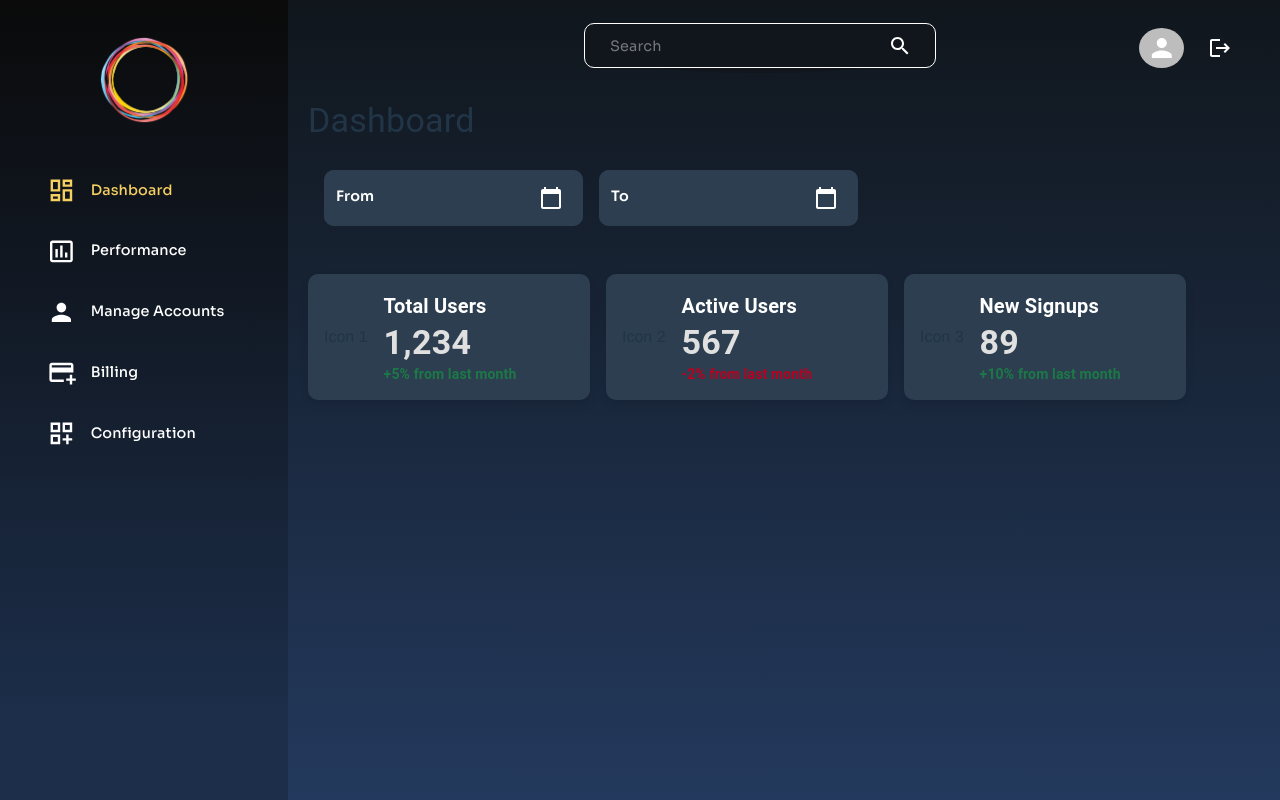
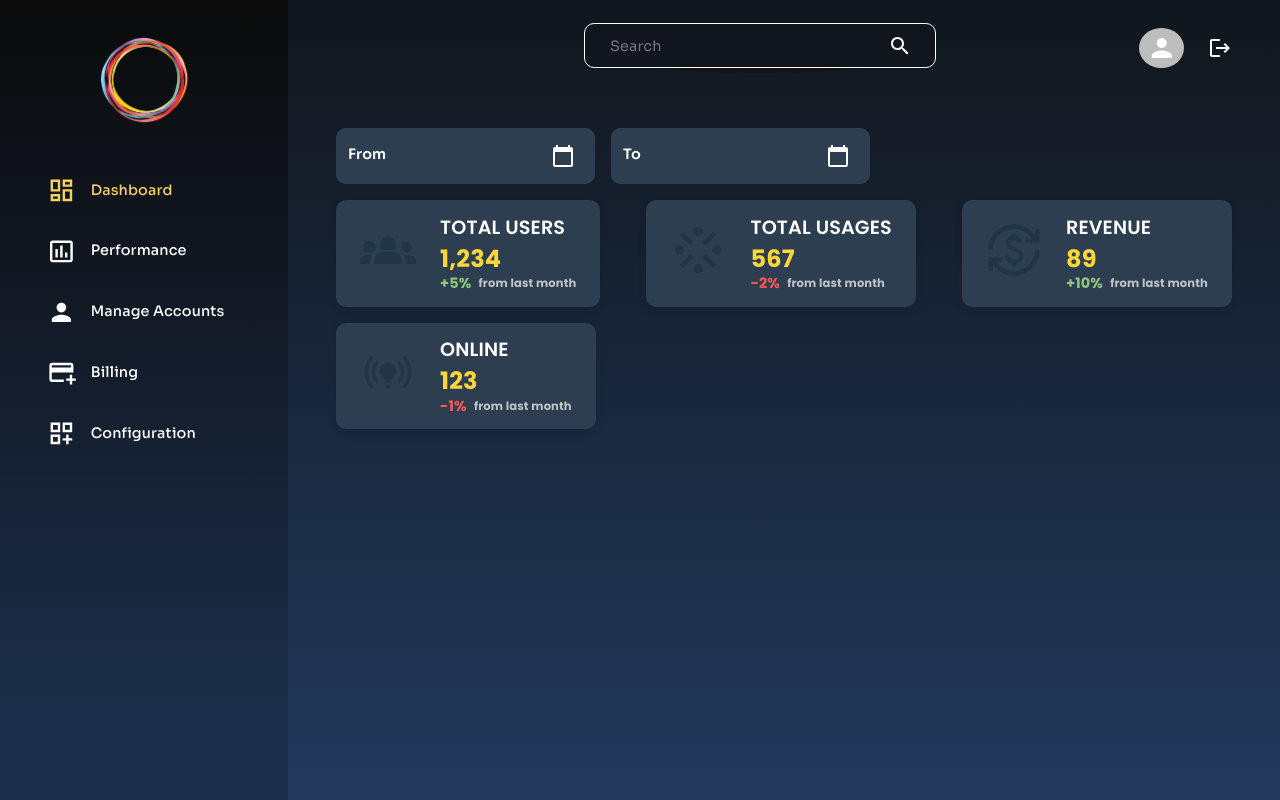
Before and after one commit to minhminh2703/admin-frontend, a React (Vite) app: page /dashboard in a window 1280 px wide. Built offline with nearby package versions, Linux system fonts and the light colour scheme; no server answers.

Commit message:
feat: finish implementing statistic cards

```diff
--- a/package.json
+++ b/package.json
@@ -12,6 +12,9 @@
     "dependencies": {
         "@emotion/react": "^11.14.0",
         "@emotion/styled": "^11.14.0",
+        "@fortawesome/free-brands-svg-icons": "^6.7.2",
+        "@fortawesome/free-regular-svg-icons": "^6.7.2",
+        "@fortawesome/react-fontawesome": "^0.2.2",
         "@mui/icons-material": "^6.4.8",
         "@mui/material": "^6.4.8",
         "@mui/x-date-pickers": "^7.28.3",
@@ -25,7 +28,7 @@
     },
     "devDependencies": {
         "@eslint/js": "^9.21.0",
-        "@types/react": "^19.0.10",
+        "@types/react": "^19.1.1",
         "@types/react-dom": "^19.0.4",
         "@vitejs/plugin-react": "^4.3.4",
         "eslint": "^9.21.0",
--- a/src/components/date-range-picker.tsx
+++ b/src/components/date-range-picker.tsx
@@ -109,6 +109,7 @@ const DateInput: React.FC<DateInputProps> = ({ label, value, onChange }) => {
                             '&:hover': {
                                 backgroundColor: '#2c3e50',
                             },
+                            border: 'none',
                         },
                         '& .Mui-selected': {
                             backgroundColor: '#2c3e50 !important',
@@ -190,7 +191,7 @@ const DateRangePicker = () => {
 
     return (
         <LocalizationProvider dateAdapter={AdapterDayjs}>
-            <Box sx={{ display: 'flex', flexDirection: 'row', gap: 2, p: 2 }}>
+            <Box sx={{ display: 'flex', flexDirection: 'row', gap: 2}}>
                 <DateInput label="From" value={fromDate} onChange={setFromDate} />
                 <DateInput label="To" value={toDate} onChange={setToDate} />
             </Box>
--- a/src/features/dashboard/index.tsx
+++ b/src/features/dashboard/index.tsx
@@ -1,44 +1,8 @@
-import React from 'react';
-import { Box, Typography } from '@mui/material';
-import StatCard from './stat-card';
-import DateRangePicker from '../../components/date-range-picker';
+import OveralStatistic from './overal-statistic';
 
 const Dashboard = () => {
     return (
-        <Box>
-            <Typography variant="h4" gutterBottom>
-                Dashboard
-            </Typography>
-            <Box display="flex" gap={2} mb={4}>
-                <DateRangePicker />
-            </Box>
-            <Box display="flex" gap={2} flexWrap="wrap">
-                <StatCard
-                    icon={<span>Icon 1</span>}
-                    title="Total Users"
-                    value="1,234"
-                    percentage="+5%"
-                    description="from last month"
-                    isPositive={true}
-                />
-                <StatCard
-                    icon={<span>Icon 2</span>}
-                    title="Active Users"
-                    value="567"
-                    percentage="-2%"
-                    description="from last month"
-                    isPositive={false}
-                />
-                <StatCard
-                    icon={<span>Icon 3</span>}
-                    title="New Signups"
-                    value="89"
-                    percentage="+10%"
-                    description="from last month"
-                    isPositive={true}
-                />
-            </Box>
-        </Box>
+        <OveralStatistic />
     );
 }
 
--- /dev/null
+++ b/src/features/dashboard/overal-statistic/index.tsx
@@ -0,0 +1,50 @@
+import { CurrencyExchange, Groups2, OnlinePrediction, Stream } from "@mui/icons-material"
+import DateRangePicker from "../../../components/date-range-picker"
+import { Box } from "@mui/material"
+import StatCard from "./stat-card"
+
+const OveralStatistic = () => {
+    return (
+        <Box gap={1}>
+            <Box display="flex" gap={2} mb={2} >
+                <DateRangePicker />
+            </Box>
+            <Box display="flex" flexWrap="wrap" gap={2} justifyContent="space-between">
+                <StatCard
+                    icon={<span><Groups2 sx={{ fontSize: '3.5em' }}/></span>}
+                    title="TOTAL USERS"
+                    value="1,234"
+                    percentage="+5%"
+                    description="from last month"
+                    isPositive={true}
+                />
+                <StatCard
+                    icon={<span><Stream sx={{ fontSize: '3.5em' }}/></span>}
+                    title="TOTAL USAGES"
+                    value="567"
+                    percentage="-2%"
+                    description="from last month"
+                    isPositive={false}
+                />
+                <StatCard
+                    icon={<span><CurrencyExchange sx={{ fontSize: '3.5em' }}/></span>}
+                    title="REVENUE"
+                    value="89"
+                    percentage="+10%"
+                    description="from last month"
+                    isPositive={true}
+                />
+                <StatCard
+                    icon={<span><OnlinePrediction sx={{ fontSize: '3.5em' }}/></span>}
+                    title="ONLINE"
+                    value="123"
+                    percentage="-1%"
+                    description="from last month"
+                    isPositive={false}
+                />
+            </Box>
+        </Box>
+    )
+}
+
+export default OveralStatistic;
--- /dev/null
+++ b/src/features/dashboard/overal-statistic/stat-card/index.tsx
@@ -0,0 +1,77 @@
+import React from 'react';
+import { Box, Typography } from '@mui/material';
+
+
+interface StatCardProps {
+    icon: React.ReactElement;
+    title: string;
+    value: string | number;
+    percentage?: string;
+    description?: string;
+    isPositive?: boolean;
+}
+
+const StatCard: React.FC<StatCardProps> = ({ icon, title, value, percentage, description, isPositive }) => {
+    return (
+        <Box
+            sx={{
+                backgroundColor: '#2c3e50',
+                borderRadius: '10px',
+                padding: '0.8em',
+                paddingX: '1.5em',
+                display: 'flex',
+                boxShadow: '0 4px 8px rgba(0, 0, 0, 0.1)',
+            }}
+        >
+            <Box sx={{ display: 'flex', alignItems: 'center', gap: '1.5em' }}>
+                {icon}
+                <Box>
+                    <Typography variant="h6" sx={{ color: 'white', fontWeight: '600', fontFamily: 'Poppins, sans-serif', fontSize: '1.2em' }}>
+                        {title}
+                    </Typography>
+                    <Typography variant="h4" sx={{ color: '#FFD63A', fontWeight: 'bold', fontFamily: 'Poppins, sans-serif', fontSize: '1.5em' }}>
+                        {value}
+                    </Typography>
+                    <Typography
+                        variant="body2"
+                        sx={{
+                            fontFamily: 'Poppins, sans-serif',
+                            fontSize: '0.9em',
+                        }}
+                    >
+                        <Box
+                            component="span"
+                            sx={{
+                                display: 'flex',
+                                alignItems: 'center',
+                                gap: '0.5em',
+                            }}
+                        >
+                            <span
+                                style={{
+                                    color: isPositive ? '#90C67C' : '#FF5656',
+                                    fontWeight: 'bold',
+                                    fontFamily: 'Poppins, sans-serif',
+                                }}
+                            >
+                                {percentage}
+                            </span>
+                            <span
+                                style={{
+                                    color: '#BDC3C7',
+                                    fontFamily: 'Poppins, sans-serif',
+                                    fontSize: '0.8em',
+                                    fontWeight: '700',
+                                }}
+                            >
+                                {description}
+                            </span>
+                        </Box>
+                    </Typography>
+                </Box>
+            </Box>
+        </Box>
+    )
+}
+
+export default StatCard;
--- a/src/features/dashboard/stat-card/index.tsx
+++ /dev/null
@@ -1,53 +0,0 @@
-import React from 'react';
-import { Box, Typography } from '@mui/material';
-import { useTheme } from '../../../theme';
-
-interface StatCardProps {
-    icon: React.ReactElement;
-    title: string;
-    value: string | number;
-    percentage?: string;
-    description?: string;
-    isPositive?: boolean;
-}
-
-const StatCard: React.FC<StatCardProps> = ( { icon, title, value, percentage, description, isPositive }) => {
-    const theme = useTheme();
-    return (
-        <Box
-            sx={{
-                backgroundColor: '#2c3e50',
-                borderRadius: '10px',
-                padding: '1em',
-                display: 'flex',
-                alignItems: 'center',
-                justifyContent: 'space-between',
-                width: '250px',
-                boxShadow: '0 4px 8px rgba(0, 0, 0, 0.1)',
-            }}
-        >
-            <Box sx={{ display: 'flex', alignItems: 'center', gap: '1em' }}>
-                {icon}
-                <Box>
-                    <Typography variant="h6" sx={{ color: 'white', fontWeight: 'bold' }}>
-                        {title}
-                    </Typography>
-                    <Typography variant="h4" sx={{ color: '#e0e0e0', fontWeight: 'bold' }}>
-                        {value}
-                    </Typography>
-                    <Typography
-                        variant="body2"
-                        sx={{
-                            color: isPositive ? theme.status.complete.fontColor : theme.status.failed.fontColor,
-                            fontWeight: 'bold',
-                        }}
-                    >
-                        {percentage} {description}
-                    </Typography>
-                </Box>
-            </Box>
-        </Box>
-    )
-}
-
-export default StatCard;
--- a/src/layouts/main-layout/index.tsx
+++ b/src/layouts/main-layout/index.tsx
@@ -28,7 +28,7 @@ const MainLayout: React.FC = () => {
                 />
 
                 {/* Main content (children) */}
-                <Box sx={{ padding: '20px' }}>
+                <Box sx={{ padding: '3em' }}>
                     <Outlet />
                 </Box>
             </Box>
```
Also changed, not shown: 1 other file (tests, documents, lock files or other folders).
